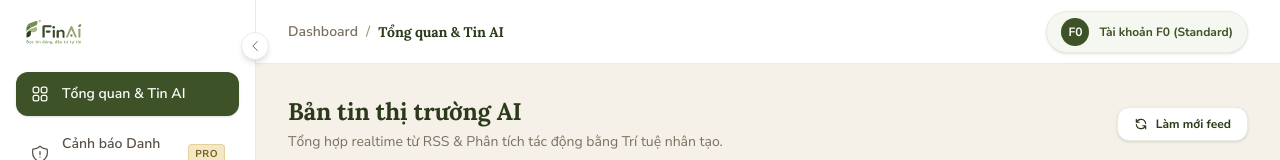
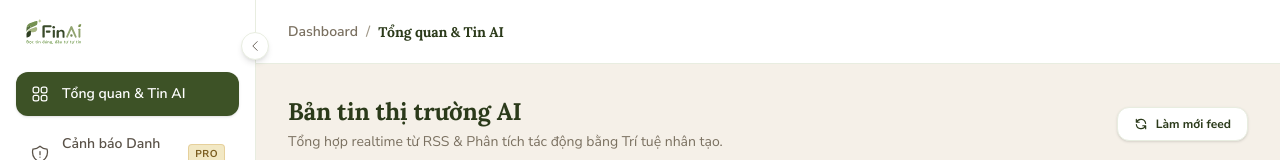
Before and after one commit to PhanHoangKhang/Fin-AI, a React (Vite) app in the folder financial-ai-web/: page /dashboard in a window 1280 px wide. Shown: the top 160 px of the page. Built offline with nearby package versions, Linux system fonts and the light colour scheme; no server answers.

Commit message:
remove the user profile div in the top of the dashboard

```diff
--- a/financial-ai-web/src/layouts/DashboardLayout.tsx
+++ b/financial-ai-web/src/layouts/DashboardLayout.tsx
@@ -164,16 +164,6 @@ export const DashboardLayout: React.FC = () => {
               {currentTitle}
             </h1>
           </nav>
-
-          {/* User Profile Badge */}
-          <aside aria-label="Thông tin người dùng" className="flex items-center gap-4">
-            <div className="flex items-center gap-2.5 bg-[#F5F8F0] border border-[#E8EDE0] px-3.5 py-1.5 rounded-full shadow-sm">
-              <div className="w-7 h-7 bg-[#3D5226] rounded-full flex items-center justify-center text-white text-xs font-bold shrink-0">
-                F0
-              </div>
-              <span className="text-xs font-bold text-[#3D5226]">Tài khoản F0 (Standard)</span>
-            </div>
-          </aside>
         </header>
 
         {/* Sub-Pages Container */}
```
